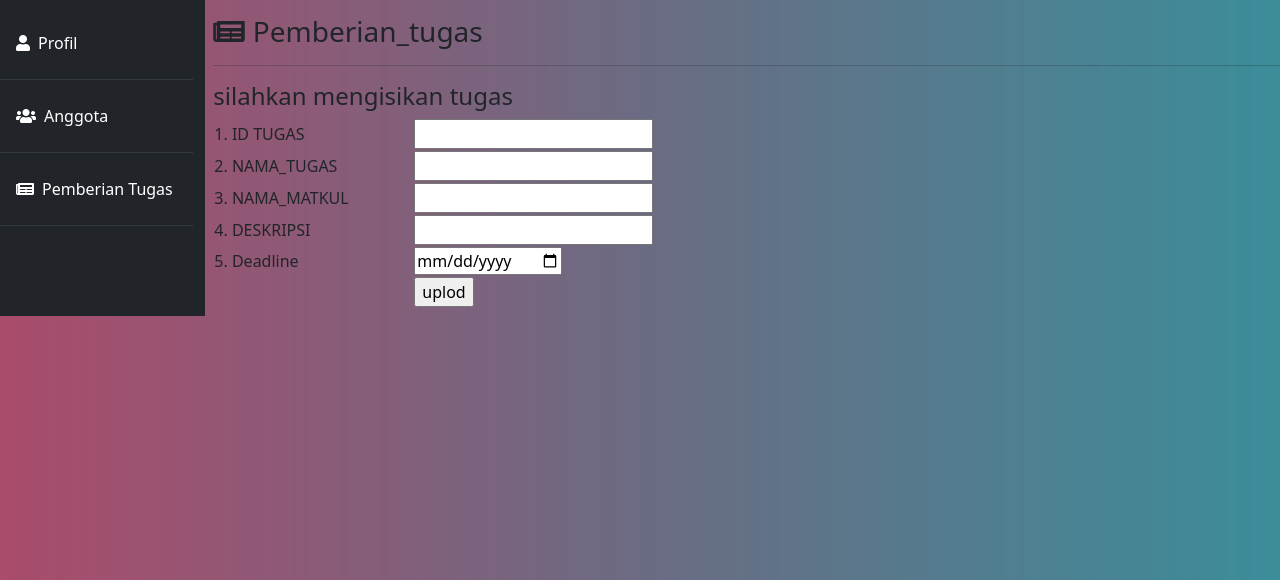
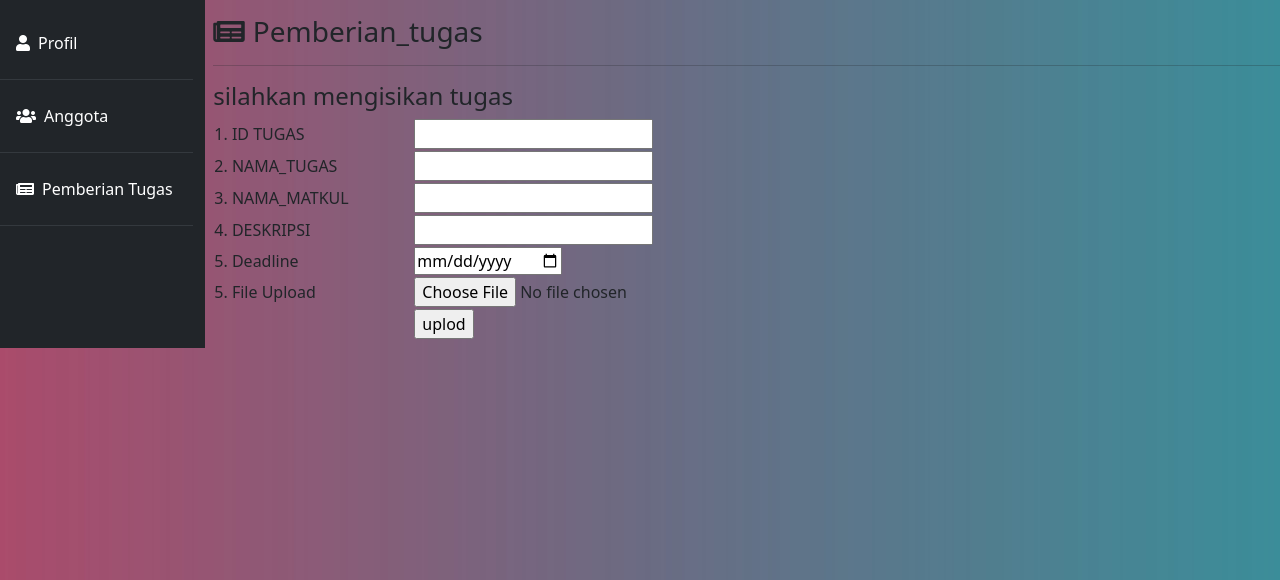
Before and after one commit to Iqbal1606/asscom, a PHP site: page /pemberian_tugas.php in a window 1280 px wide. Shown: the part 57-637 px from the top of the page. Run offline with PHP 8.4, Linux system fonts and the light colour scheme; the visitor is signed in with stand-in values (Sample User, id 1).

Commit message:
pembaruan fitur pemberian tugas

```diff
--- a/pemberian_tugas.php
+++ b/pemberian_tugas.php
@@ -1,3 +1,11 @@
+<?php
+    session_start();
+    if (!isset($_SESSION['log'])){
+        header("Location: login.php");
+        exit;
+    }
+?>
+
 <!doctype html>
 <html lang="en">
   <head>
@@ -19,7 +27,7 @@
           <marquee direction="left"> <h4>SELAMAT DATANG DI MENU USER</h4></marquee>
             <div class="icon ml-4">
                 <h5>
-                    <a href="index.php"> <i class="fas fa-sign-out-alt me-3 data-bs-toggle="tooltip" title="sign-out"></i></a>
+                    <a href="logout.php"> <i class="fas fa-sign-out-alt me-3 data-bs-toggle="tooltip" title="sign-out"></i></a>
                 </h5>
             </div>
           </div>
@@ -45,7 +53,7 @@
                   <i class="fas fa-newspaper me-2"></i>Pemberian_tugas</h3><hr class="bg-dark">
               </h3>
               <h4>silahkan mengisikan tugas</h4>
-              <form action="" method="post" >
+              <form action="" method="post" enctype="multipart/form-data" >
 
               <div class="">
               <table>
@@ -53,21 +61,32 @@
                           <td width="130">1. ID TUGAS</td>
                           <td><input type="text" name="id_tugas"></td>
                       </tr>
+
                       <tr>
                           <td width="130">2. NAMA_TUGAS</td>
                           <td><input type="text" name="nama_tugas"></td>
-                      </tr><tr>
+                      </tr>
+
+                      <tr>
                           <td width="130">3. NAMA_MATKUL</td>
                           <td><input type="text" name="nama_matkul"></td>
                       </tr>
-                      </tr><tr>
+
+                      <tr>
                           <td width="200">4. DESKRIPSI </td>
                           <td><input type="text" name="deskripsi"></td>
                       </tr>
-                      </tr><tr>
-                          <td width="130">5. Deadline</td>
-                          <td><input type="date" name="deadline"></td>
+
+                      <tr>
+                            <td width="130">5. Deadline</td>
+                            <td><input type="date" name="deadline"></td>
                       </tr>
+
+                      <tr>
+                            <td width="130">5. File Upload</td>
+                            <td><input type="file" name="file"></td>
+                      </tr>
+
                       <tr>
                           <td></td>
                           <td><input type="submit" value="uplod" name="uplod"></td>
@@ -78,12 +97,30 @@
                       <?php
                       include "koneksi.php";
                       if(isset($_POST['uplod'])){
-                          mysqli_query($conn,"insert into tugas set id_tugas= '$_POST[id_tugas]',
-                          nama_tugas= '$_POST[nama_tugas]',
-                          nama_matkul= '$_POST[nama_matkul]',
-                          deskripsi= '$_POST[deskripsi]',
-                          deadline= '$_POST[deadline]'");
-                          echo "tugas telah disimpan";
+                          $ekstensi_diperbolehkan	= array('pdf','jpg');
+                          $nama = $_FILES['file']['name'];
+                          $x = explode('.', $nama);
+                          $ekstensi = strtolower(end($x));
+                          $ukuran	= $_FILES['file']['size'];
+                          $file_tmp = $_FILES['file']['tmp_name'];
+                          if(in_array($ekstensi, $ekstensi_diperbolehkan) === true){
+                            if($ukuran < 1044070){
+                          move_uploaded_file($file_tmp, 'file/'.$nama);
+                          $query = mysqli_query($conn,"INSERT INTO `tugas`(`id_tugas`, `nama_tugas`, `nama_matkul`, `deskripsi`, `deadline`, `folder`) VALUES
+                          ('[$_POST[id_tugas]]','[$_POST[nama_tugas]]','[$_POST[nama_matkul]','[$_POST[deskripsi]]','[$_POST[deskripsi]]','[$nama]')");
+
+                          if($query){
+
+                            echo 'FILE BERHASIL DI SIMPAN';
+                          }else{
+                            echo 'GAGAL MENGUPLOAD FILE';
+                          }
+                            }else{
+                          echo 'UKURAN FILE TERLALU BESAR';
+                            }
+                            }else{
+                        echo 'EKSTENSI FILE YANG DI UPLOAD TIDAK DI PERBOLEHKAN';
+                            }
                       }
                       ?>
                   </table>
--- a/user.php
+++ b/user.php
@@ -67,7 +67,7 @@ die ('SQL Error: ' . mysqli_error($conn));
       <div class="row">
         <div class="col text-center">
           <div class="card">
-            <img class="mx-auto d-block" width="500" src="/asscom/file/<?= $data['file'] ?>">
+            <img class="mx-auto d-block" width="500" src="/asscom/foto/<?= $data['file'] ?>">
             <h1>
               Uplod foto anda
             </h1>
@@ -87,7 +87,7 @@ die ('SQL Error: ' . mysqli_error($conn));
                 $file_tmp = $_FILES['file']['tmp_name'];
                   if(in_array($ekstensi, $ekstensi_diperbolehkan) === true){
                       if($ukuran < 1044070){
-                    move_uploaded_file($file_tmp, 'file/'.$nama);
+                    move_uploaded_file($file_tmp, 'foto/'.$nama);
                     $query = mysqli_query($conn,"UPDATE user SET file ='$nama' where kodeakses = '$kodeakses'");
                     if($query){
                       echo 'FILE BERHASIL DI UPLOAD';
```
Also changed, not shown: file/Screenshot (5).png (deleted), foto/Screenshot (3).png (added), 1 other file.
